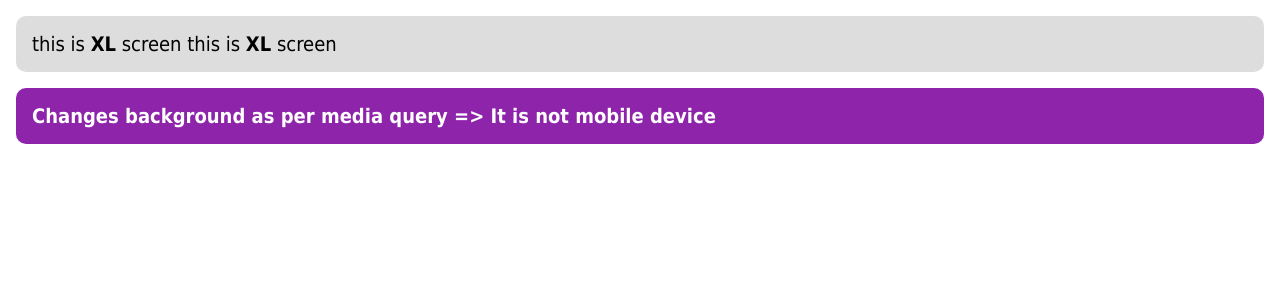
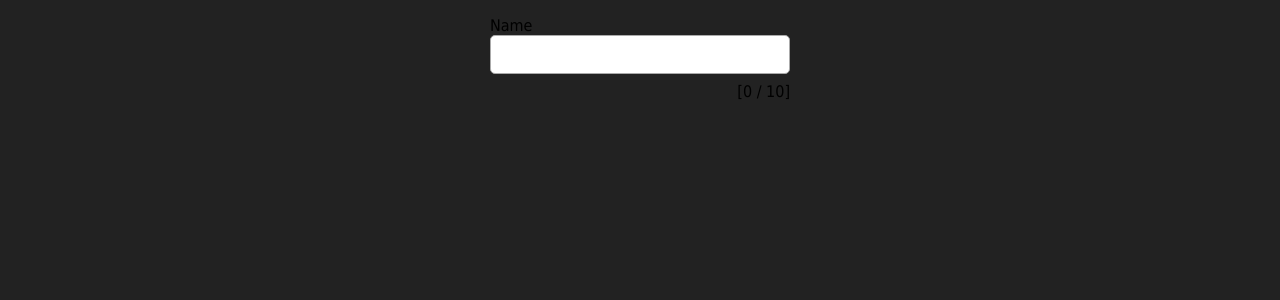
Before and after one commit to basu-dev/Advanced-Angular-, an Angular app: page / in a window 1280 px wide. Shown: the top 300 px of the page. Built offline with nearby package versions, Linux system fonts and the light colour scheme.

Commit message:
Custom Form Control

```diff
--- a/src/app/app.component.html
+++ b/src/app/app.component.html
@@ -1,5 +1,6 @@
-<app-match-media-test></app-match-media-test>
+<!-- <app-height-calculate-test></app-height-calculate-test> -->
+<!-- <app-match-media-test></app-match-media-test> -->
 <!-- <app-form-persistence-test></app-form-persistence-test> -->
-<!-- <app-height-calculate-test></app-height-calculate-test> -->
 <!-- <app-broadcast-channel-test></app-broadcast-channel-test> -->
 <!-- <app-two-way-binding-test></app-two-way-binding-test> -->
+<app-custom-form-control-test></app-custom-form-control-test>
--- /dev/null
+++ b/src/app/components/custom-form-control-test/custom-form-control-test.component.html
@@ -0,0 +1,6 @@
+<form [formGroup]="form" class="form-group">
+    <label for="">Name</label>
+    <app-custom-form-control [maxLength]="10" [data]="{required:'Name is asdf sad fsadf asfd asdf  required'}">
+        <input [maxLength]="10" class="form-control" formControlName="name">
+    </app-custom-form-control>
+</form>
--- /dev/null
+++ b/src/app/components/custom-form-control-test/custom-form-control-test.component.scss
@@ -0,0 +1,13 @@
+:host {
+  padding: 1rem;
+  display: flex;
+  justify-content: center;
+}
+input {
+  min-width: 300px;
+  max-width: 300px;
+  display: block;
+}
+.form-group {
+  max-width: 300px;
+}
--- /dev/null
+++ b/src/app/components/custom-form-control-test/custom-form-control-test.component.ts
@@ -0,0 +1,23 @@
+import { Component, Input, OnInit } from '@angular/core';
+import { FormBuilder, FormGroup, Validators } from '@angular/forms';
+
+
+
+@Component({
+  selector: 'app-custom-form-control-test',
+  templateUrl: './custom-form-control-test.component.html',
+  styleUrls: ['./custom-form-control-test.component.scss']
+})
+export class CustomFormControlTestComponent implements OnInit {
+
+
+  constructor(private fb: FormBuilder) { }
+  form!: FormGroup;
+
+  ngOnInit(): void {
+    this.form = this.fb.group({
+      name: [, [Validators.required, Validators.maxLength(5)]]
+    });
+  }
+
+}
--- a/src/app/components/height-calculate-test/height-calculate-test.component.html
+++ b/src/app/components/height-calculate-test/height-calculate-test.component.html
@@ -1,7 +1,7 @@
 <div class="layout" #layout>
     <nav #nav class="nav">Navbar</nav>
 
-    <div class="body" [style.height.px]="[layout, footer, nav ] | heightCalculateSync">
+    <div class="body" [style.height.px]="[layout, footer, 'nav'] | heightCalculateSync">
         This is body and it needs to take full space upto footer.
         <p>Height will be calculated after 1 seconds in this case</p>
     </div>
--- /dev/null
+++ b/src/lib/form-control/components/custom-form-control/custom-form-control.component.html
@@ -0,0 +1,14 @@
+<ng-content></ng-content>
+<div class="error-container">
+    <ng-container *ngFor="let errorType of dataKeys">
+        <div class="error">
+            <ng-container *ngIf="(hasError$ | async) as hasError">
+                <ng-container *ngIf="hasError[errorType]">{{errorType | fromObject:data}}
+                </ng-container>
+            </ng-container>
+        </div>
+    </ng-container>
+    <div *ngIf="control && maxLength" class="counter">
+        [{{control.value?.length || 0}} / {{maxLength}}]
+    </div>
+</div>
--- /dev/null
+++ b/src/lib/form-control/components/custom-form-control/custom-form-control.component.scss
@@ -0,0 +1,13 @@
+.error-container {
+  margin-top: 0.5rem;
+  display: flex;
+  gap: 1rem;
+  justify-content: space-between;
+  .error {
+    color: red;
+  }
+  .counter {
+    min-width: 10ch;
+    text-align: end;
+  }
+}
--- /dev/null
+++ b/src/lib/form-control/components/custom-form-control/custom-form-control.component.ts
@@ -0,0 +1,61 @@
+import { Component, ContentChild, Input, OnInit, Pipe, PipeTransform } from '@angular/core';
+import { FormControlName } from '@angular/forms';
+import { distinctUntilChanged, Observable, of, switchMap } from 'rxjs';
+
+export interface IError {
+  required?: string,
+  min?: string,
+  max?: string,
+  minlength?: string,
+  maxlength?: string,
+  email?: string,
+  pattern?: string;
+}
+
+
+@Component({
+  selector: 'app-custom-form-control',
+  templateUrl: './custom-form-control.component.html',
+  styleUrls: ['./custom-form-control.component.scss']
+})
+export class CustomFormControlComponent implements OnInit {
+
+  constructor() { }
+
+  @Input() data!: IError;
+  @Input() maxLength!: number;
+  @ContentChild(FormControlName) control!: FormControlName;
+
+  hasError$!: Observable<any>;
+  dataKeys!: string[];
+
+  ngOnInit(): void {
+    this.dataKeys = Object.keys(this.data) || [];
+  }
+
+  ngAfterContentInit() {
+    let error: any = {};
+    this.hasError$ = this.control.statusChanges?.pipe(
+      distinctUntilChanged((x: string, y: string) => x.length == y.length),
+      switchMap(() => of(
+        this.dataKeys.reduce((acc, key) => {
+          acc[key] = this.control.errors ? this.control.errors[key] : null;
+          console.log(acc[key]);
+          return acc;
+        }, error)
+
+      )),
+    ) as Observable<any>;
+  }
+}
+
+@Pipe({
+  name: 'fromObject'
+})
+export class GetValuePipe implements PipeTransform {
+
+  transform(item: string, ...args: any[]): any {
+    let data = args[0];
+    return data[item];
+  }
+}
--- /dev/null
+++ b/src/lib/form-control/form-control.module.ts
@@ -0,0 +1,14 @@
+import { CommonModule } from "@angular/common";
+import { NgModule } from "@angular/core";
+import { CustomFormControlComponent, GetValuePipe } from './components/custom-form-control/custom-form-control.component';
+
+@NgModule({
+    declarations: [
+        CustomFormControlComponent, GetValuePipe
+    ],
+    imports: [
+        CommonModule,
+    ],
+    exports: [CustomFormControlComponent]
+})
+export class CustomFormControlModule { }
--- a/src/styles.scss
+++ b/src/styles.scss
@@ -5,6 +5,7 @@
 }
 body {
   font-family: Tahoma, sans-serif;
+  background: #222;
 }
 .form-group {
   margin-bottom: 1rem;
```
Also changed, not shown: src/app/app.module.ts (+8 -2 lines), 2 other files (tests, documents, lock files or other folders).
